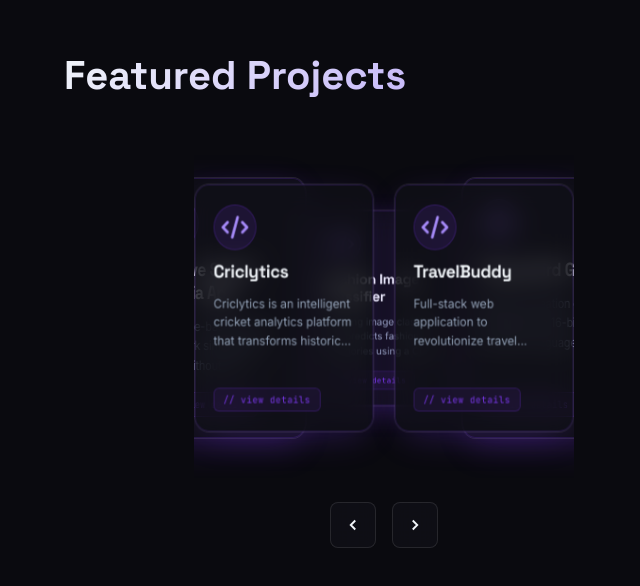
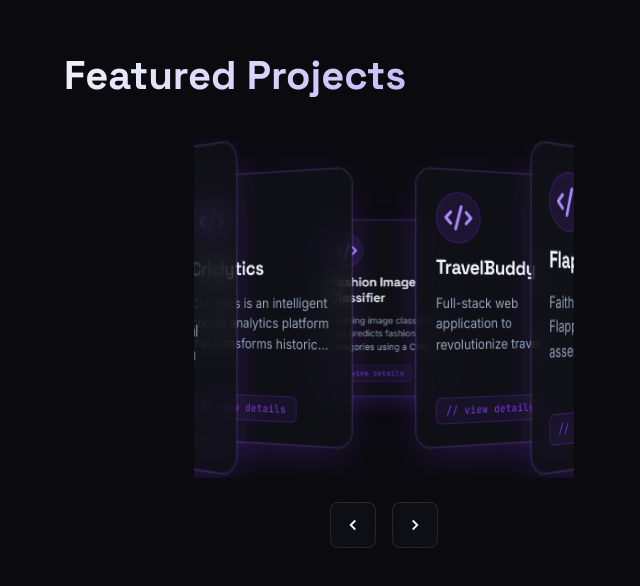
Before and after one commit to aliamirchoudhary/Personal-Portfolio-Website-3D-, a React (Vite) app: page / in a window 1280 px wide. Shown: the part 7746-8332 px from the top of the page, without its empty margins (0-640 px from the left). Built offline with nearby package versions, Linux system fonts and the light colour scheme; a web font is replaced by a local one.

Commit message:
revert: restore original RingCarousel shape, add overflow hidden to clip extended cards

```diff
--- a/src/components/ui/RingCarousel.jsx
+++ b/src/components/ui/RingCarousel.jsx
@@ -124,12 +124,12 @@ function RingCarousel({ cards = [], accentColor = THEME.primary, initialCenter }
     // base values keyed by absolute offset
     const map = compact ? {
       0: { x: 0, z: 0, ry: 0, scale: 0.65, op: 1 },
-      1: { x: 80, z: 0, ry: 15, scale: 0.8, op: 1 },
-      2: { x: 140, z: 0, ry: 25, scale: 0.3, op: 0 },
+      1: { x: 100, z: 0, ry: 20, scale: 0.85, op: 1 },
+      2: { x: 200, z: 0, ry: 30, scale: 0.3, op: 0 },
     } : {
-      0: { x: 0, z: -100, ry: 0, scale: 0.75, op: 1 },
-      1: { x: 100, z: 30, ry: 20, scale: 0.95, op: 1 },
-      2: { x: 160, z: 60, ry: 35, scale: 1.0, op: 1 },
+      0: { x: 0, z: -120, ry: 0, scale: 0.75, op: 1 },
+      1: { x: 120, z: 40, ry: 25, scale: 1.0, op: 1 },
+      2: { x: 210, z: 90, ry: 40, scale: 1.1, op: 1 },
     }
     const abs = Math.abs(offset)
     const sign = offset < 0 ? -1 : 1
@@ -166,8 +166,7 @@ function RingCarousel({ cards = [], accentColor = THEME.primary, initialCenter }
         onPointerLeave={endDrag}
         onWheel={onWheel}
         style={{
-          width: "100%",
-          maxWidth: 380,
+          width: 380,
           height: 340,
           margin: "0 auto",
           position: "relative",
@@ -185,7 +184,6 @@ function RingCarousel({ cards = [], accentColor = THEME.primary, initialCenter }
             display: "flex",
             alignItems: "center",
             justifyContent: "center",
-            overflow: "hidden",
           }}
         >
           {cards.map((card, i) => {
```
